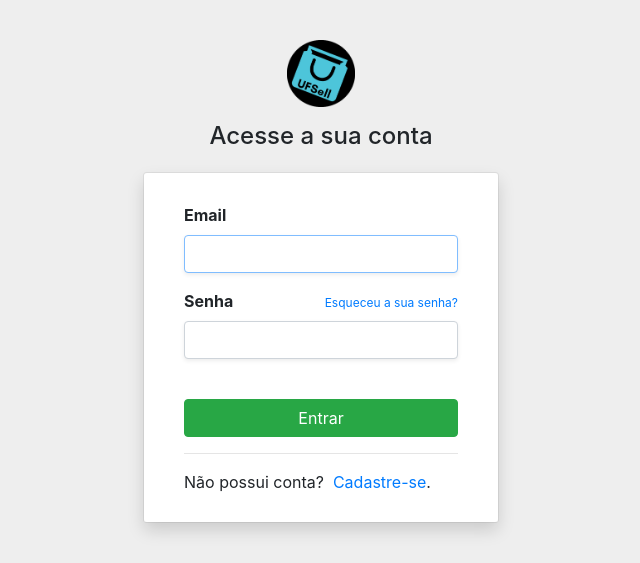
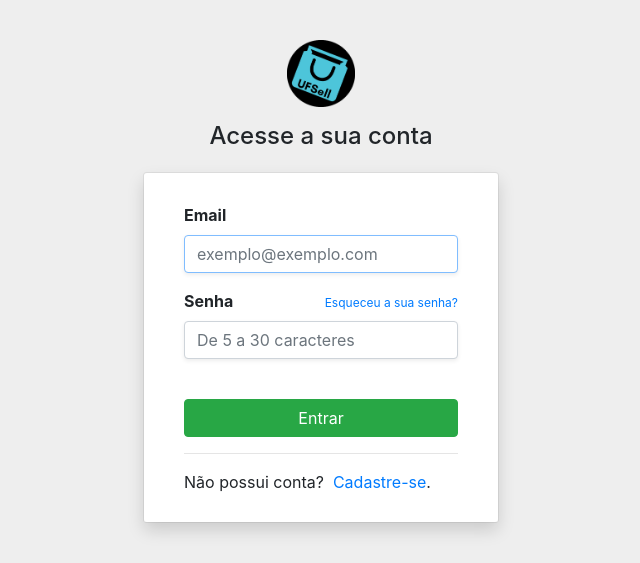
Before and after one commit to lucaspsacchi/ihc2018, a PHP site: page /login.php in a window 1280 px wide. Shown: the top 563 px of the page, without its empty margins (319-959 px from the left). Run offline with PHP 8.4, Linux system fonts and the light colour scheme; some libraries are stand-ins or nearby versions.

Commit message:
Novos placeholders

```diff
--- a/login.php
+++ b/login.php
@@ -91,7 +91,7 @@ if (isset($_POST['inputEmail']) && isset($_POST['inputSenha'])) {
                             <form id="formLog" action="#" method="post"> <!-- Redirecionamento depende de cada usuário, vai ter um header depois da verificação das credenciais -->
                                 <div class="form-group">
                                     <label for="email" style="font-weight: bold;">Email</label><br>
-                                    <input id="email" type="email" class="form-control shadow-sm bg-white" name="inputEmail" pattern=".{1,100}" autofocus required>
+                                    <input id="email" type="email" class="form-control shadow-sm bg-white" name="inputEmail" placeholder="exemplo@exemplo.com" pattern=".{1,100}" autofocus required>
                                 </div>
                                 <div class="form-group">
                                     <div class="divrow">
@@ -100,7 +100,7 @@ if (isset($_POST['inputEmail']) && isset($_POST['inputSenha'])) {
                                             <a href="./esqueceu.php">Esqueceu a sua senha?</a>
                                         </div>
                                     </div>
-                                    <input id="senha" type="password" class="form-control shadow-sm bg-white" name="inputSenha" pattern=".{5,30}" required>
+                                    <input id="senha" type="password" class="form-control shadow-sm bg-white" name="inputSenha" placeholder="De 5 a 30 caracteres" pattern=".{5,30}" required>
                                 </div>
                                 <br>
                                 <div class="">
```
